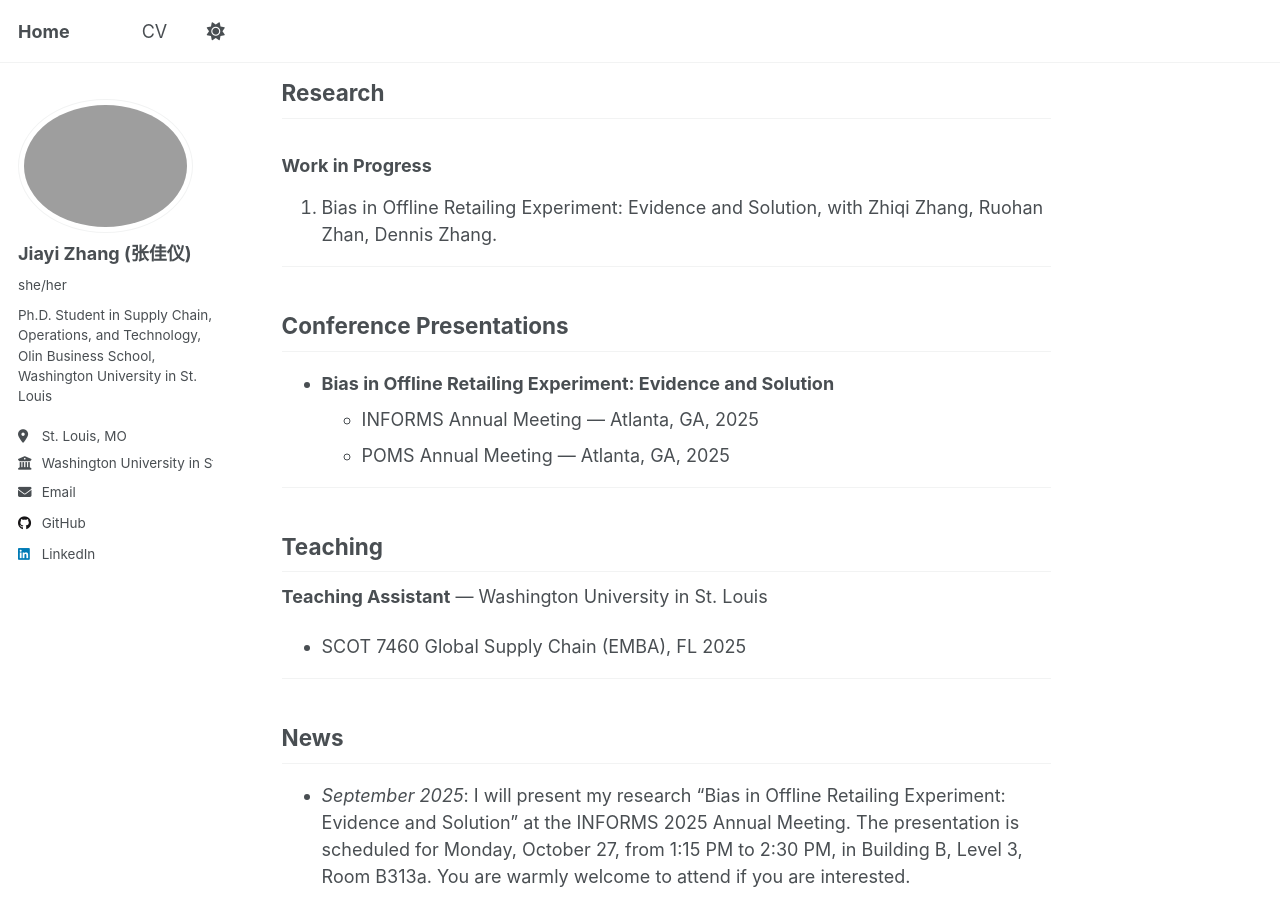
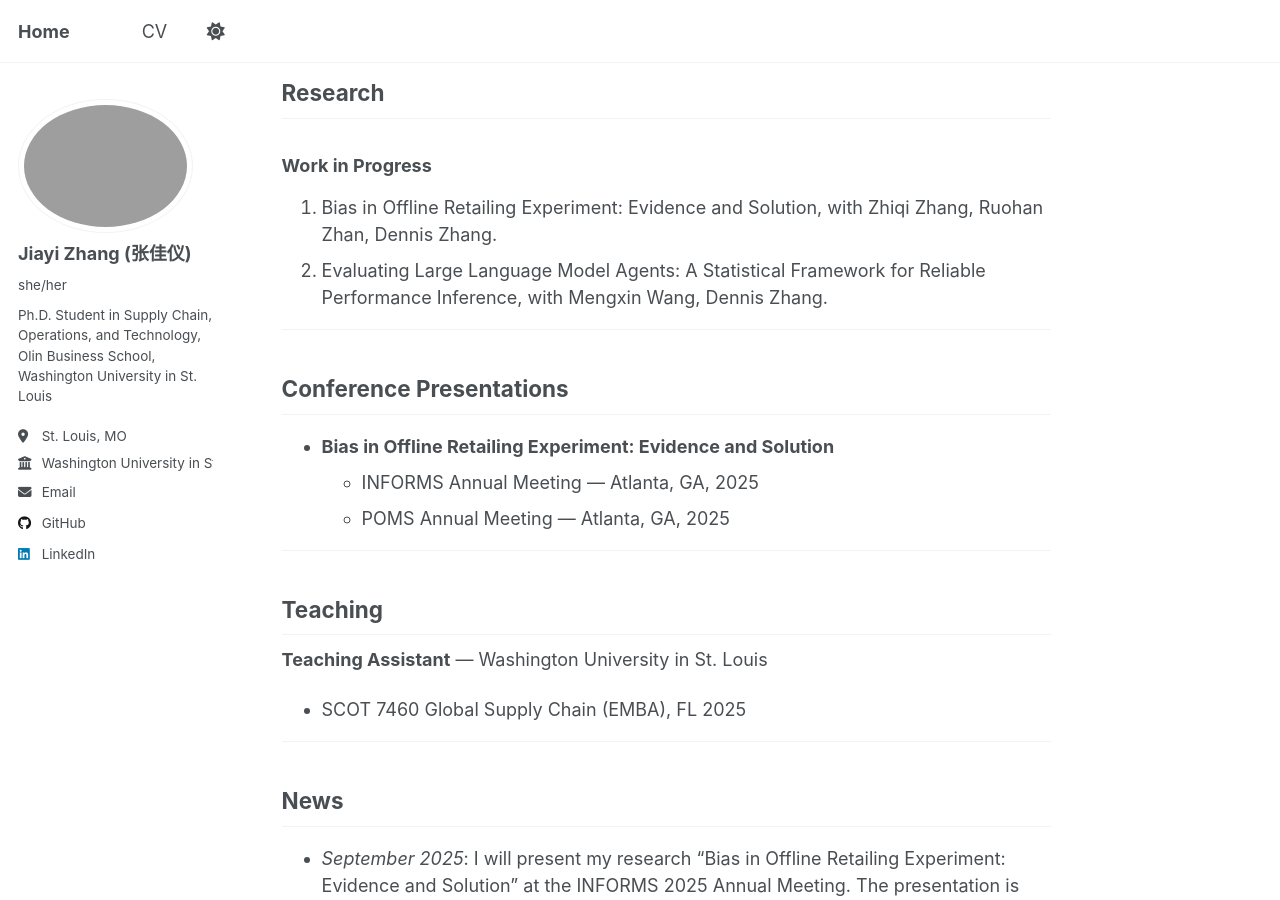
Before and after one commit to PatZjy/jiayizhang, a Jekyll site: the page built from index.md, in a window 1280 px wide and 900 px high, scrolled down 593 px. Built offline with Jekyll 4.4.1, drawn with Linux system fonts in a browser that asks for light colours; a script that is not in the unit is left out.

Commit message:
Add new research project on language model agents

```diff
--- a/index.md
+++ b/index.md
@@ -23,6 +23,7 @@ My research interests include Digital Platforms and Marketplaces, Large Language
 
 ### Work in Progress
 1. Bias in Offline Retailing Experiment: Evidence and Solution, with Zhiqi Zhang, Ruohan Zhan, Dennis Zhang.
+2. Evaluating Large Language Model Agents: A Statistical Framework for Reliable Performance Inference, with Mengxin Wang, Dennis Zhang.
 
 ---
 
```
